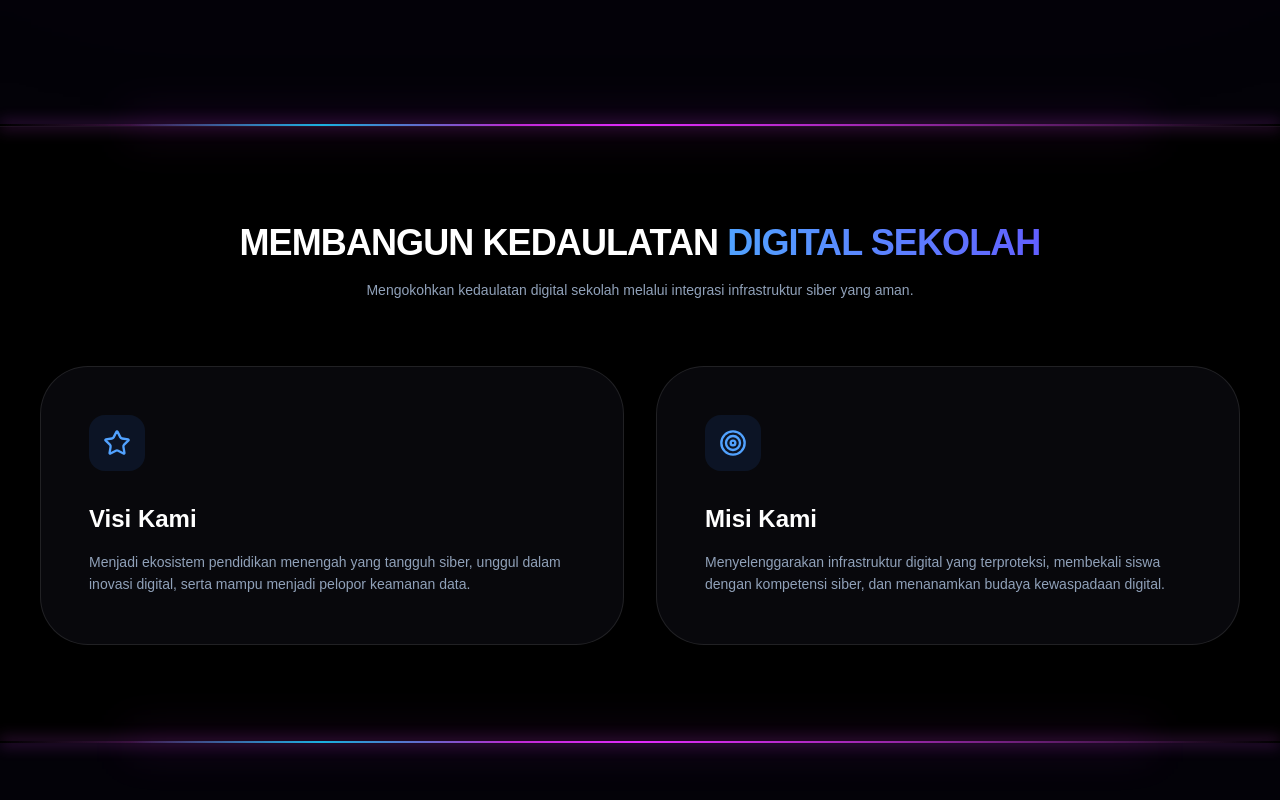
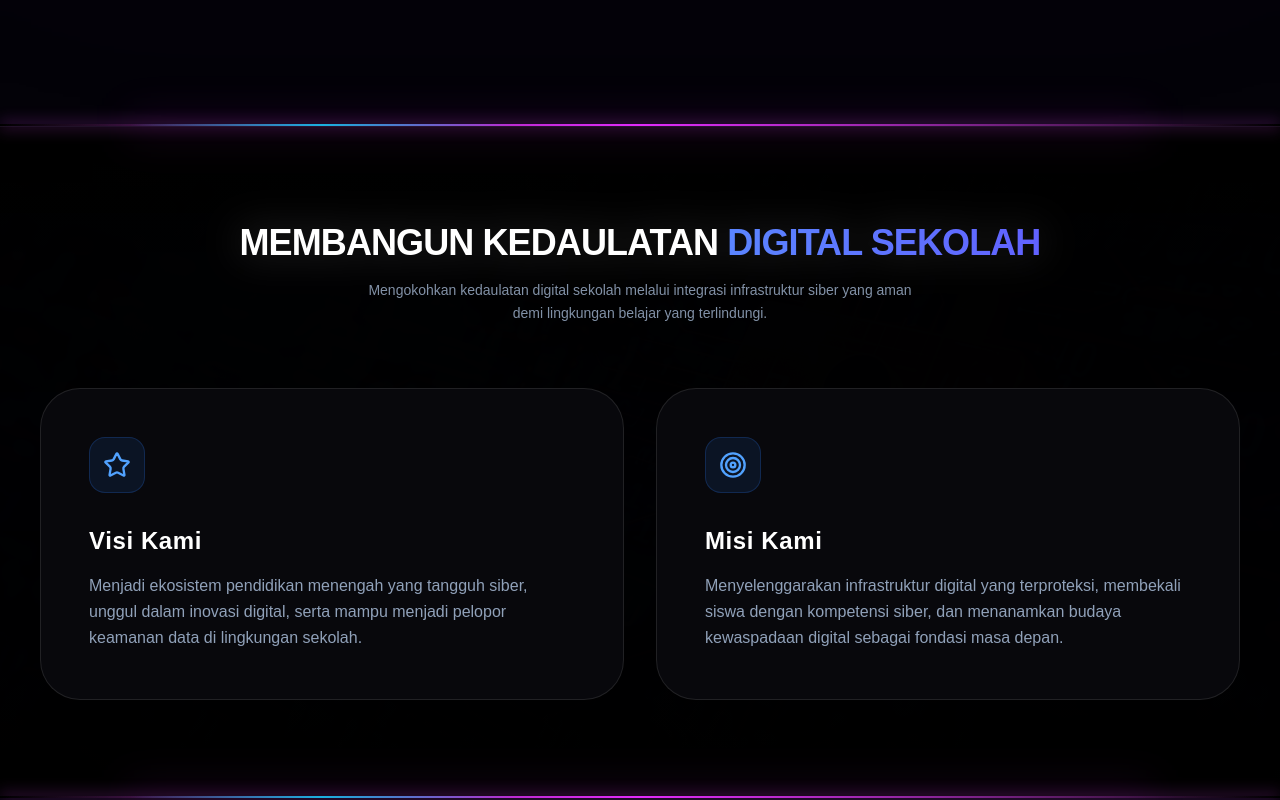
Before and after one commit to Edwinn1711/cyber-backend, a Next.js app: page / in a window 1280 px wide. Shown: the part 1440-2240 px from the top of the page. Built offline with nearby package versions, Linux system fonts and the light colour scheme.

Commit message:
fix: optimasi visibilitas background cyber pada section visi misi

```diff
--- a/app/(loginregister)/page.tsx
+++ b/app/(loginregister)/page.tsx
@@ -136,34 +136,61 @@ const SectionDivider = () => (
 
 const VisiMisiSection = ({ bgIdx }: { bgIdx: number }) => {
   const [hovered, setHovered] = useState<string | null>(null);
+
   const data = [
-    { id: "visi", icon: Star, title: "Visi Kami", desc: "Menjadi ekosistem pendidikan menengah yang tangguh siber, unggul dalam inovasi digital, serta mampu menjadi pelopor keamanan data." },
-    { id: "misi", icon: Target, title: "Misi Kami", desc: "Menyelenggarakan infrastruktur digital yang terproteksi, membekali siswa dengan kompetensi siber, dan menanamkan budaya kewaspadaan digital." }
+    { id: "visi", icon: Star, title: "Visi Kami", desc: "Menjadi ekosistem pendidikan menengah yang tangguh siber, unggul dalam inovasi digital, serta mampu menjadi pelopor keamanan data di lingkungan sekolah." },
+    { id: "misi", icon: Target, title: "Misi Kami", desc: "Menyelenggarakan infrastruktur digital yang terproteksi, membekali siswa dengan kompetensi siber, dan menanamkan budaya kewaspadaan digital sebagai fondasi masa depan." }
   ];
 
   return (
-    <section className="relative w-full py-24 bg-black border-t border-white/5 overflow-hidden">
-      {/* Background sinkron tetap di sini */}
+    <section className="relative w-full py-24 bg-[#020108] border-t border-white/5 overflow-hidden">
+      {/* --- BACKGROUND SINKRON (DIPERBAIKI OPACITYNYA) --- */}
+      <div className="absolute inset-0 z-0">
+        <AnimatePresence mode="wait">
+          <motion.img
+            key={bgIdx}
+            src={CYBER_ASSETS[bgIdx]}
+            initial={{ opacity: 0 }}
+            animate={{ opacity: 0.35 }} // Dinaikkan ke 0.35 agar nampak jelas
+            exit={{ opacity: 0 }}
+            transition={{ duration: 2, ease: "easeInOut" }}
+            className="absolute inset-0 w-full h-full object-cover pointer-events-none mix-blend-lighten"
+          />
+        </AnimatePresence>
+
+        {/* Overlay hitam ditipiskan dari /90 ke /70 agar gambar tidak tertutup total */}
+        <div className="absolute inset-0 bg-black/70 pointer-events-none" />
+
+        {/* Tambahan Gradient halus agar transisi antar section lebih mewah */}
+        <div className="absolute inset-0 bg-gradient-to-b from-black via-transparent to-black opacity-80" />
+      </div>
 
       <div className="relative z-10 max-w-[1400px] mx-auto px-6 lg:px-10 text-center">
         <div className="mb-16">
-          {/* UKURAN DIKECILKAN: text-3xl di HP, text-4xl di Desktop */}
-          <h2 className="text-3xl lg:text-4xl font-black text-white uppercase tracking-tight mb-4">
-            Membangun Kedaulatan <span className="text-transparent bg-clip-text bg-gradient-to-r from-blue-400 to-indigo-500">Digital Sekolah</span>
+          <h2 className="text-3xl lg:text-4xl font-black text-white uppercase tracking-tight mb-4 drop-shadow-[0_0_20px_rgba(255,255,255,0.2)]">
+            Membangun Kedaulatan <span className="text-transparent bg-clip-text bg-gradient-to-r from-blue-400 to-indigo-500 animate-gradient-x">Digital Sekolah</span>
           </h2>
-          <p className="text-slate-400 max-w-xl mx-auto text-sm leading-relaxed">
-            Mengokohkan kedaulatan digital sekolah melalui integrasi infrastruktur siber yang aman.
+          <p className="text-slate-400 max-w-xl mx-auto text-sm leading-relaxed opacity-90">
+            Mengokohkan kedaulatan digital sekolah melalui integrasi infrastruktur siber yang aman demi lingkungan belajar yang terlindungi.
           </p>
         </div>
+
         <div className="grid grid-cols-1 md:grid-cols-2 gap-8" onMouseLeave={() => setHovered(null)}>
           {data.map((item) => (
             <div
-              key={item.id} onMouseEnter={() => setHovered(item.id)}
-              className={`bg-[#0a0a0f]/80 backdrop-blur-xl border border-white/10 p-12 rounded-[3rem] text-left transition-all duration-500 ${hovered && hovered !== item.id ? 'blur-sm opacity-50' : ''} ${hovered === item.id ? '-translate-y-4 border-blue-500/50' : ''}`}
+              key={item.id}
+              onMouseEnter={() => setHovered(item.id)}
+              className={`
+                bg-[#0a0a0f]/80 backdrop-blur-xl border border-white/10 p-10 lg:p-12 rounded-[2.5rem] text-left transition-all duration-500
+                ${hovered && hovered !== item.id ? 'blur-sm scale-[0.98] opacity-50' : 'scale-100 opacity-100'}
+                ${hovered === item.id ? 'shadow-[0_20px_50px_rgba(0,0,0,0.5)] -translate-y-4 border-blue-500/50' : ''}
+              `}
             >
-              <div className="w-14 h-14 bg-blue-500/10 text-blue-400 flex items-center justify-center rounded-2xl mb-8"><item.icon size={28} /></div>
-              <h3 className="text-2xl font-black text-white mb-4">{item.title}</h3>
-              <p className="text-slate-400 text-sm leading-relaxed">{item.desc}</p>
+              <div className="w-14 h-14 bg-blue-500/10 text-blue-400 flex items-center justify-center rounded-2xl mb-8 border border-blue-500/20">
+                <item.icon size={28} />
+              </div>
+              <h3 className="text-2xl font-black text-white mb-4 tracking-wide">{item.title}</h3>
+              <p className="text-slate-400 text-sm lg:text-base leading-relaxed font-medium">{item.desc}</p>
             </div>
           ))}
         </div>
```
